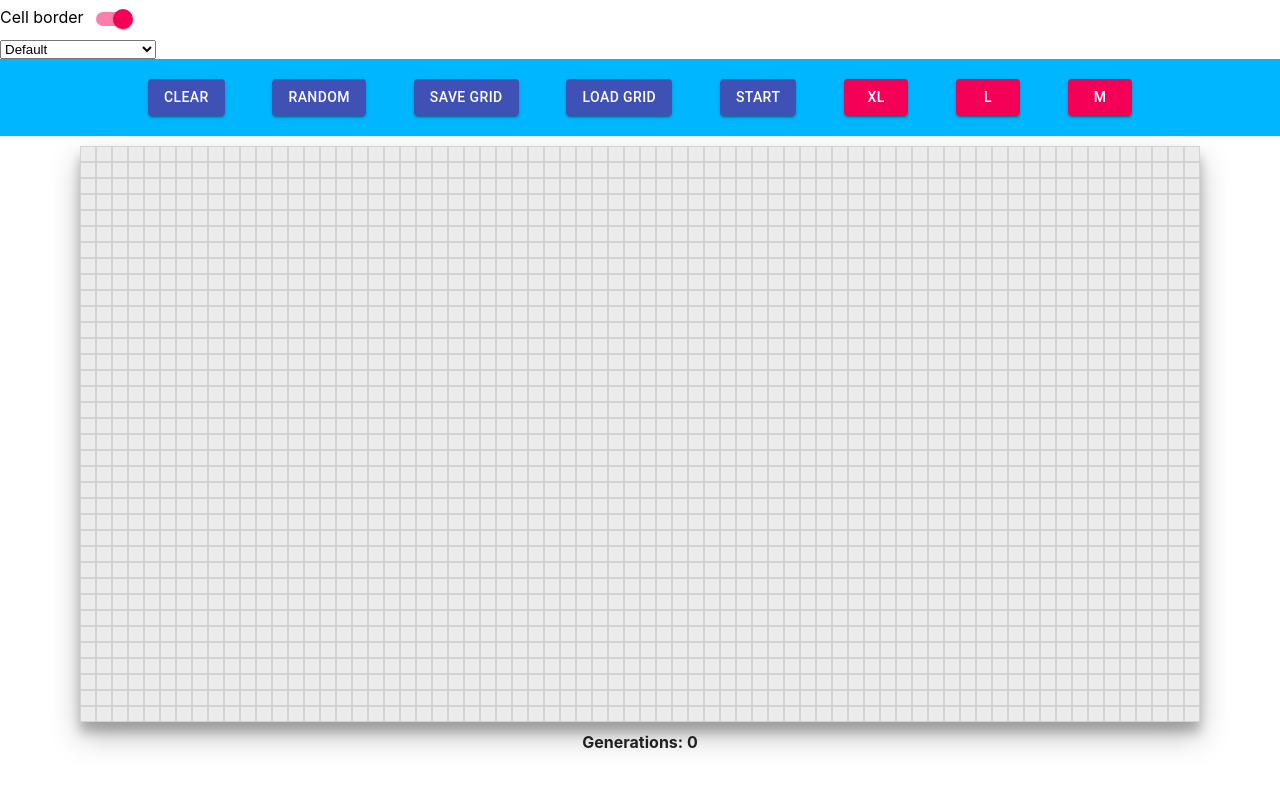
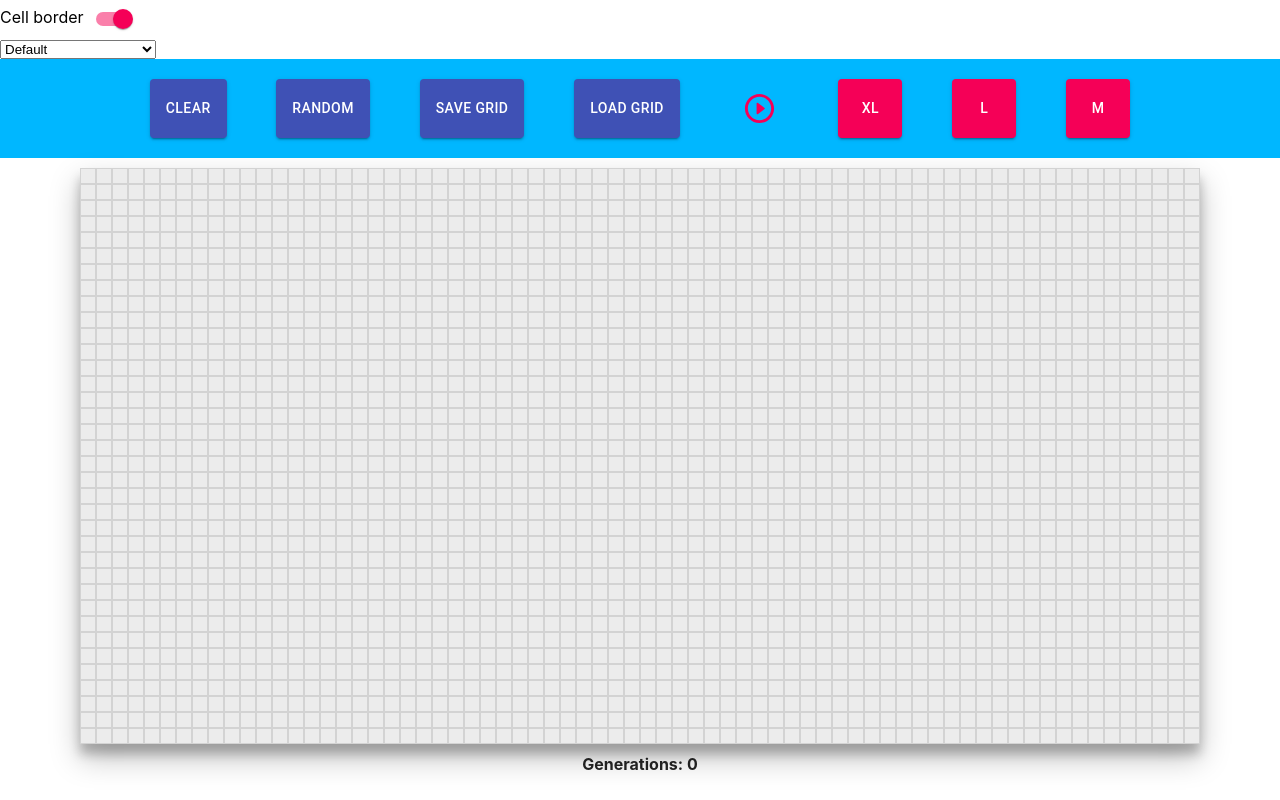
Before and after one commit to ahaku/the_game_of_life, a React (Create React App) app: page / in a window 1280 px wide. Built offline with nearby package versions, Linux system fonts and the light colour scheme.

Commit message:
play button icon

```diff
--- a/src/components/ButtonRow/ButtonRow.jsx
+++ b/src/components/ButtonRow/ButtonRow.jsx
@@ -1,5 +1,8 @@
 import React from 'react';
 import Button from './Button/Button';
+import IconButton from '@material-ui/core/IconButton';
+import PauseCircleOutlineRoundedIcon from '@material-ui/icons/PauseCircleOutlineRounded';
+import PlayCircleOutlineRoundedIcon from '@material-ui/icons/PlayCircleOutlineRounded';
 import './../../Mainpage.css';
 
 function ButtonRow(props) {
@@ -46,7 +49,22 @@ function ButtonRow(props) {
                     setGrid(savedGrid);
                 }}
             />
-            <Button
+            <IconButton
+                variant='contained'
+                color='secondary'
+                title='Play/Pause'
+                onClick={() => {
+                    setRunning(!running)
+                    console.log(gameSpeed)
+                    if (!running) {
+                        runningRef.current = true;
+                        runGame();
+                    }
+                }}>
+                {runningRef.current ? <PauseCircleOutlineRoundedIcon fontSize='large' /> : <PlayCircleOutlineRoundedIcon fontSize='large' />}
+                {/* <PlayCircleOutlineRoundedIcon color="primary" fontSize='medium'/> */}
+            </IconButton>
+            {/* <Button
                 variant='contained'
                 color='primary'
                 title={running ? 'Stop' : 'Start'}
@@ -58,7 +76,7 @@ function ButtonRow(props) {
                         runGame();
                     }
                 }}
-            />
+            /> */}
             <Button
                 variant='contained'
                 color='secondary'
```
